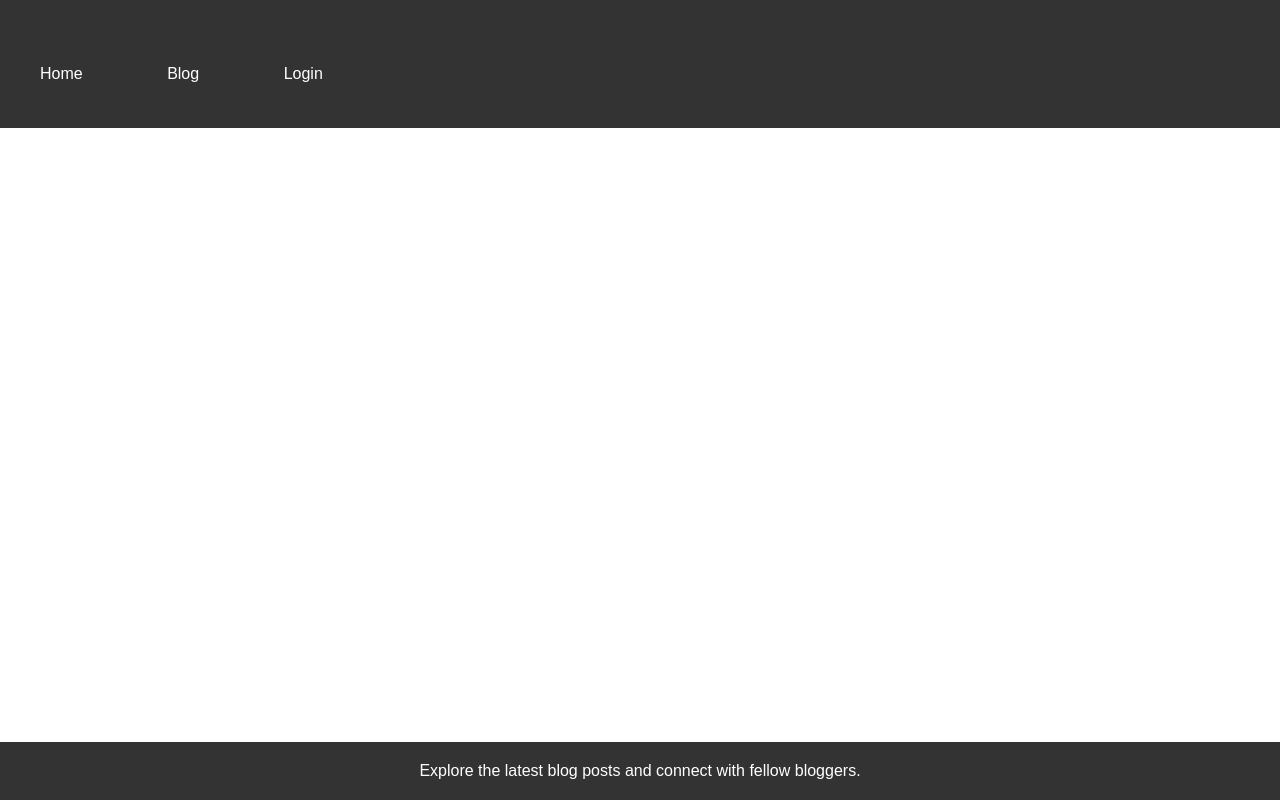
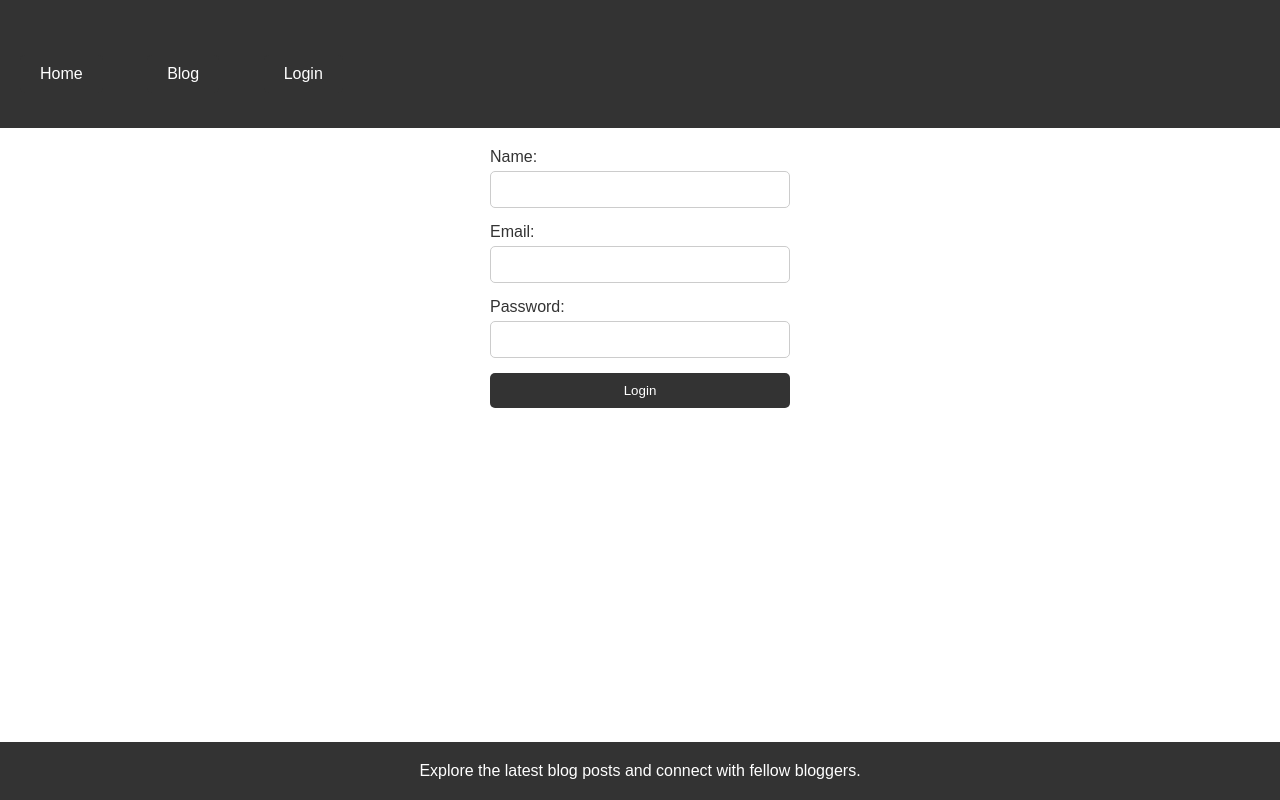
Before and after one commit to patel6nr/Group3FinalProject, a plain HTML site: page src/login.html in a window 1280 px wide. Drawn offline with Linux system fonts and the light colour scheme.

Commit message:
Built body of login page
built the body of the login page in accordance of the other pages.

```diff
--- a/src/login.html
+++ b/src/login.html
@@ -18,7 +18,20 @@
 </header>
 
 <main>
+    <div class="login-form-container">
+        <form class="login-form">
+            <label for="name">Name:</label>
+            <input type="text" id="name" name="name" required>
 
+            <label for="email">Email:</label>
+            <input type="email" id="email" name="email" required>
+
+            <label for="password">Password:</label>
+            <input type="password" id="password" name="password" required>
+
+            <input type="submit" value="Login">
+        </form>
+    </div>
 </main>
 
 <footer>
--- a/src/style.css
+++ b/src/style.css
@@ -177,3 +177,38 @@ footer p {
     width: 60%; /* Adjust this to make the container smaller or larger */
     margin: 50px auto; /* This centers the container horizontally */
 }
+
+.login-form-container {
+    width: 100%;
+    display: flex;
+    justify-content: center;
+    margin-top: 20px;
+}
+
+.login-form {
+    width: 300px;
+    display: flex;
+    flex-direction: column;
+}
+
+.login-form label {
+    margin-bottom: 5px;
+}
+
+.login-form input[type="text"],
+.login-form input[type="email"],
+.login-form input[type="password"] {
+    margin-bottom: 15px;
+    padding: 10px;
+    border-radius: 5px;
+    border: 1px solid #ccc;
+}
+
+.login-form input[type="submit"] {
+    cursor: pointer;
+    background-color: #333;
+    color: #fff;
+    border: none;
+    border-radius: 5px;
+    padding: 10px;
+}
```
